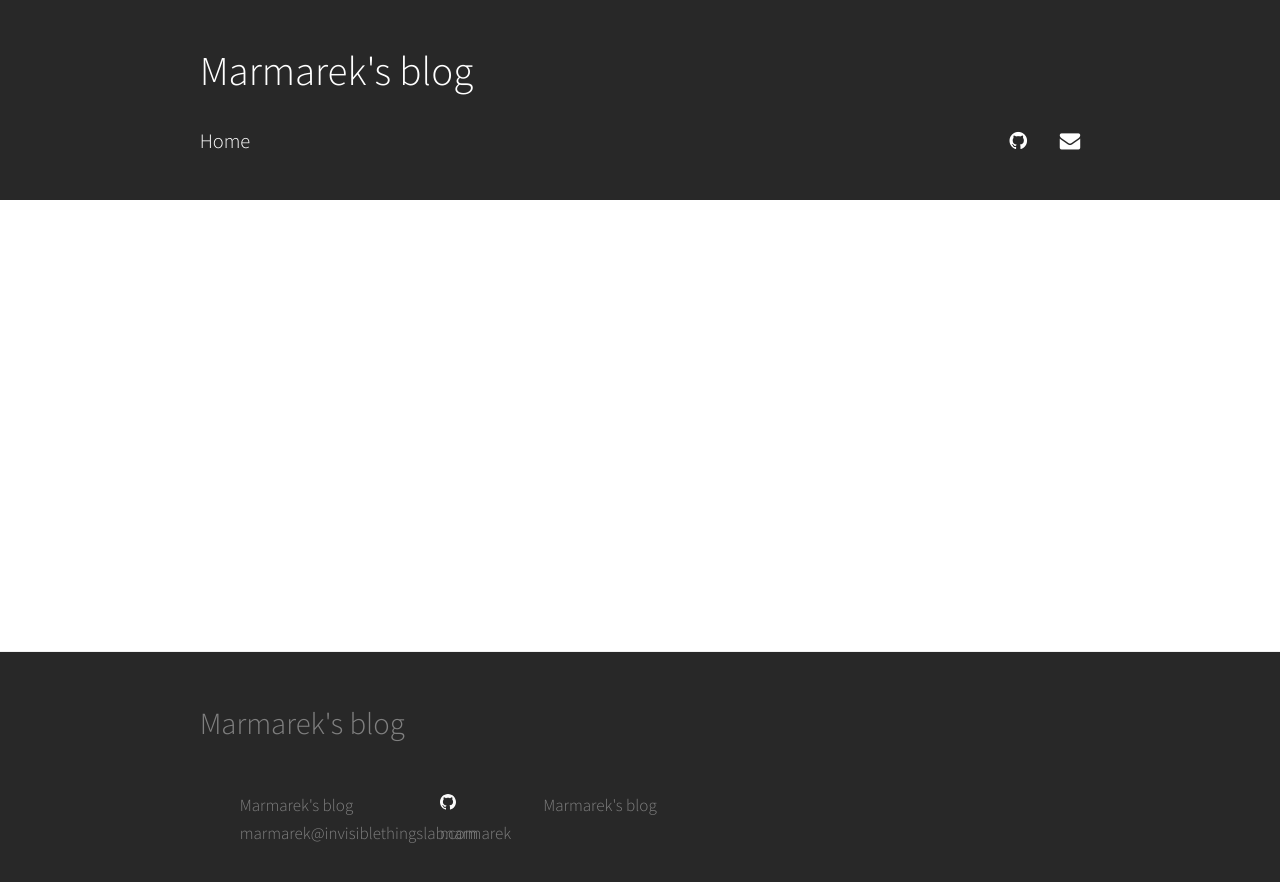
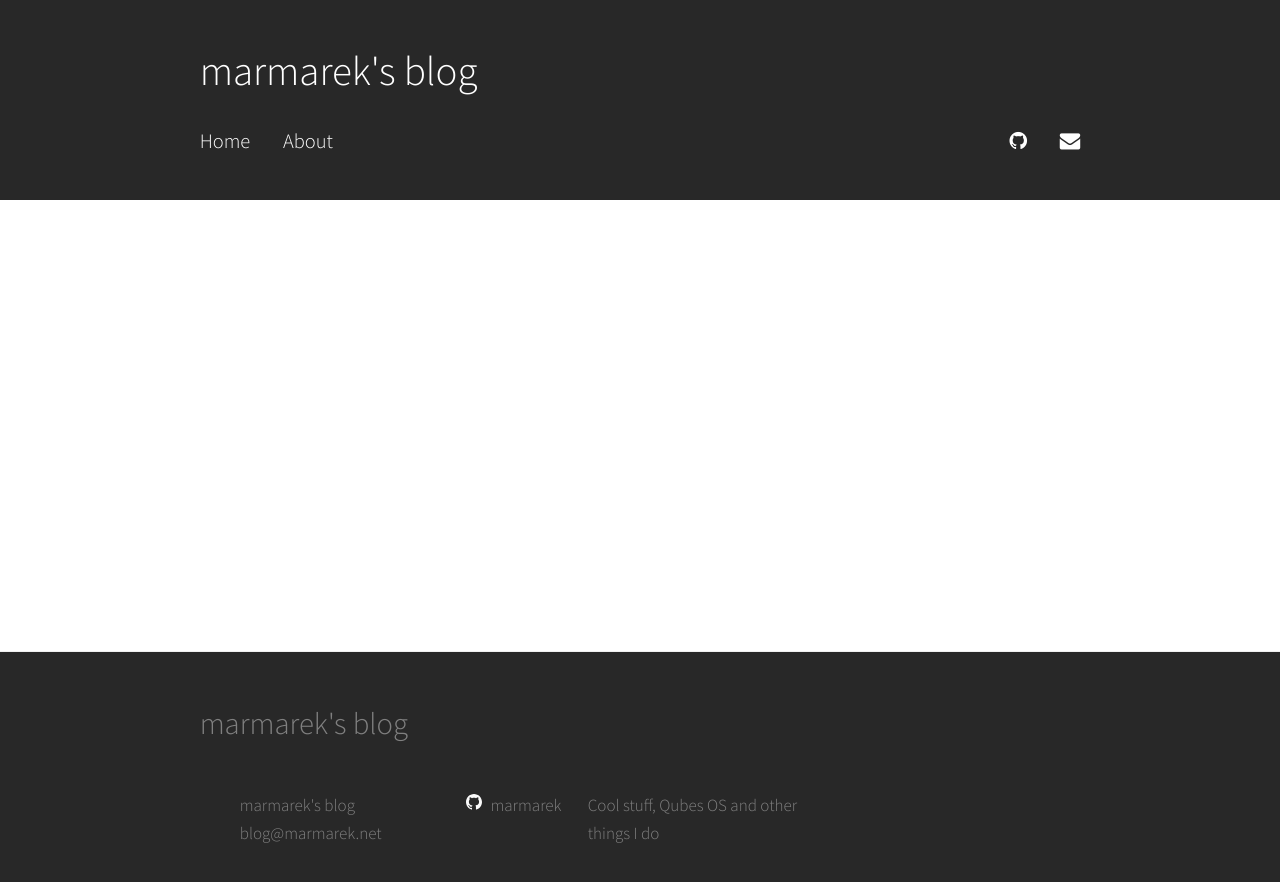
Before and after one commit to marmarek/marmarek.github.io, a Jekyll site: the page built from index.html, in a window 1280 px wide. Shown: the top 882 px of the page. Built offline with Jekyll 4.4.1, drawn with Linux system fonts in a browser that asks for light colours; the list of posts is cut into pages by our own code.

Commit message:
Update metadata, add about

```diff
--- a/_config.yml
+++ b/_config.yml
@@ -1,7 +1,7 @@
-title: Marmarek's blog
-email: marmarek@invisiblethingslab.com
+title: marmarek's blog
+email: blog@marmarek.net
 description: >-
-  Marmarek's blog
+  Cool stuff, Qubes OS and other things I do
 baseurl: "" # the subpath of your site, e.g. /blog
 url: "" # the base hostname & protocol for your site, e.g. http://example.com
 github_username: marmarek
@@ -33,6 +33,7 @@ links: # see http://fontawesome.io/icons/#brand for all possible icons
 navigation:
   - index.html
 #  - archive.html
+  - about.md
 
 
 exclude:
```
Also changed, not shown: about.md (added, +11 -0 lines), 1 other file.
